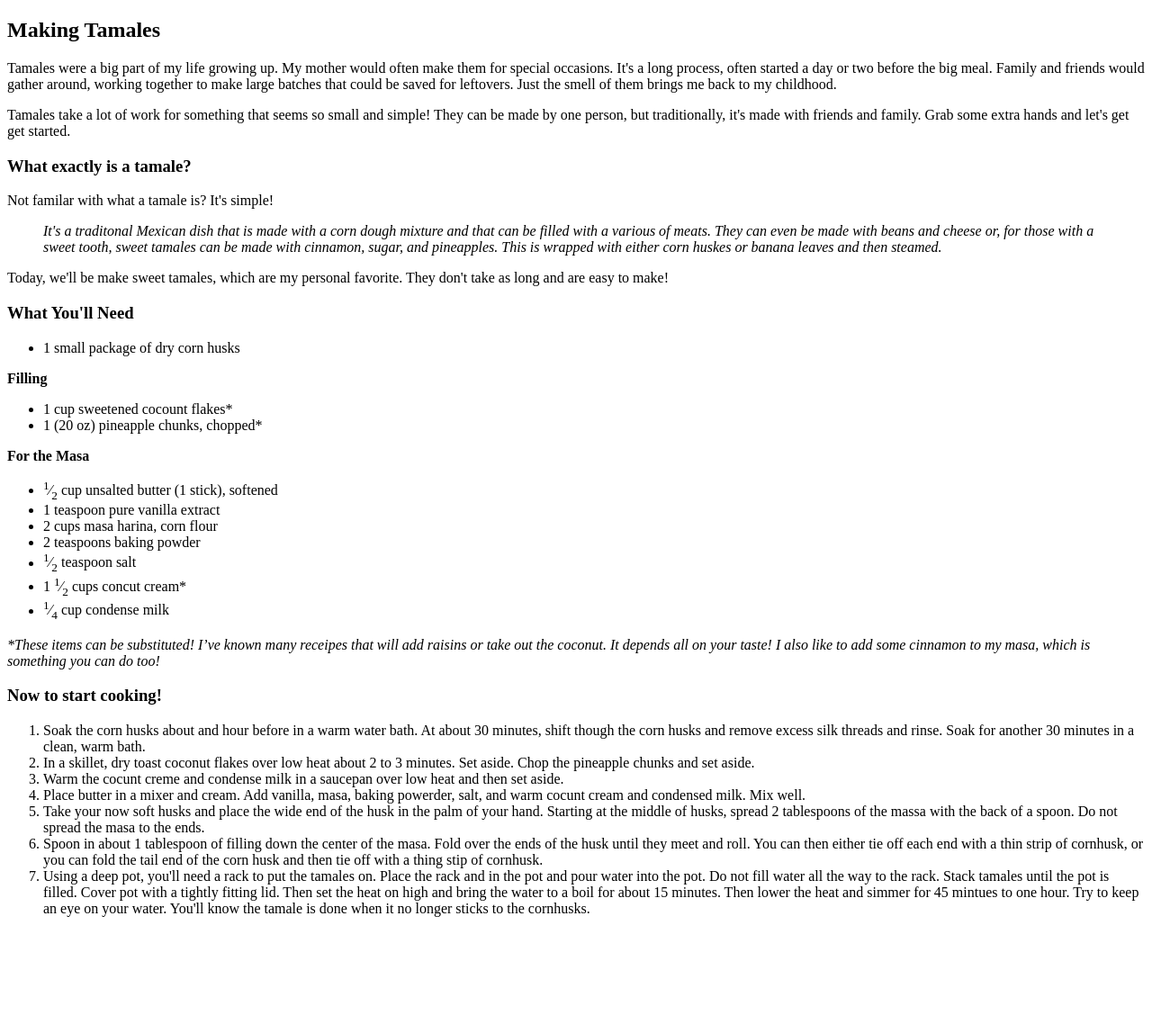
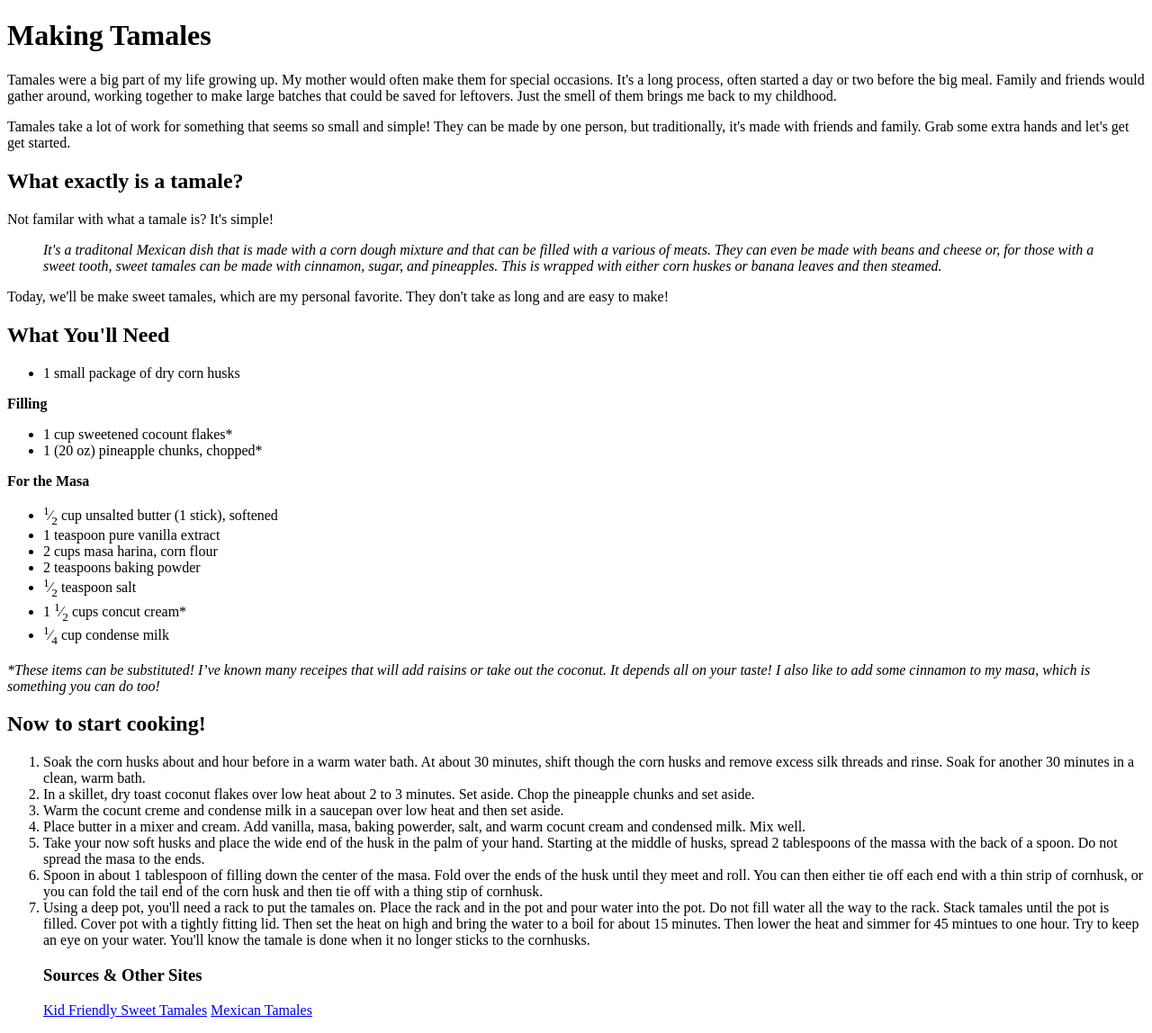
Before and after one commit to ECPina/web-dev-hw, a plain HTML site: page assignment-3/index.html in a window 1280 px wide. Shown: the whole page at 90% size. Before the commit the page ends 1035 px from the top, so only its background shows below. Drawn offline with Linux system fonts and the light colour scheme.

Commit message:
fixing headers and adding links

```diff
--- a/assignment-3/index.html
+++ b/assignment-3/index.html
@@ -10,12 +10,12 @@
 </head>
 
 <body>
-  <h2> Making Tamales </h2>
+  <h1> Making Tamales</h1>
   <p>Tamales were a big part of my life growing up. My mother would often make them for special occasions. It's a long process, often started a day or two before the big meal. Family and friends would gather around, working together to make large batches that could be saved for leftovers. Just the smell of them brings me back to my childhood. </p>
 
   <p>Tamales take a lot of work for something that seems so small and simple! They can be made by one person, but traditionally, it's made with friends and family. Grab some extra hands and let's get get started. </p>
 
-  <h3> What exactly is a tamale? </h3>
+  <h2> What exactly is a tamale? </h2>
   <p>Not familar with what a tamale is? It's simple!
 
     <blockquote><i>It's a traditonal Mexican dish that is made with a corn dough mixture and that can be filled with a various of meats.
@@ -24,7 +24,8 @@
   <p>Today, we'll be make sweet tamales, which are my personal favorite. They don't take as long and are easy to make! </p>
 
 
-  <h3>What You'll Need</h3>
+  <h2>What You'll Need</h2>
+
   <ul>
     <li>1 small package of dry corn husks</li>
   </ul>
@@ -47,7 +48,7 @@
   </ul>
   <p><i>*These items can be substituted! I’ve known many receipes that will add raisins or take out the coconut. It depends all on your taste! I also like to add some cinnamon to my masa, which is something you can do too!</i></p>
 
-  <h3>Now to start cooking!</h3>
+  <h2>Now to start cooking!</h2>
   <ol>
     <li>Soak the corn husks about and hour before in a warm water bath. At about 30 minutes, shift though the corn husks and remove excess silk threads and rinse. Soak for another 30 minutes in a clean, warm bath.</li>
 
@@ -63,7 +64,9 @@
 
     <li>Using a deep pot, you'll need a rack to put the tamales on. Place the rack and in the pot and pour water into the pot. Do not fill water all the way to the rack. Stack tamales until the pot is filled. Cover pot with a tightly fitting lid. Then set the heat on high and bring the water to a boil for about 15 minutes. Then lower the heat and simmer for 45 mintues to one hour. Try to keep an eye on your water. You'll know the tamale is done when it no longer sticks to the cornhusks.
 
-
+    <h3>Sources & Other Sites</h3>
+    <a href="http://muybuenocookbook.com/2013/01/simple-kid-friendly-sweet-tamale/">Kid Friendly Sweet Tamales</a>
+    <a href="https://tastesbetterfromscratch.com/mexican-tamales/">Mexican Tamales</a>
 </body>
 
 </html>
```
Also changed, not shown: assignment-3/pages/contact.html (added, +4 -0 lines).
